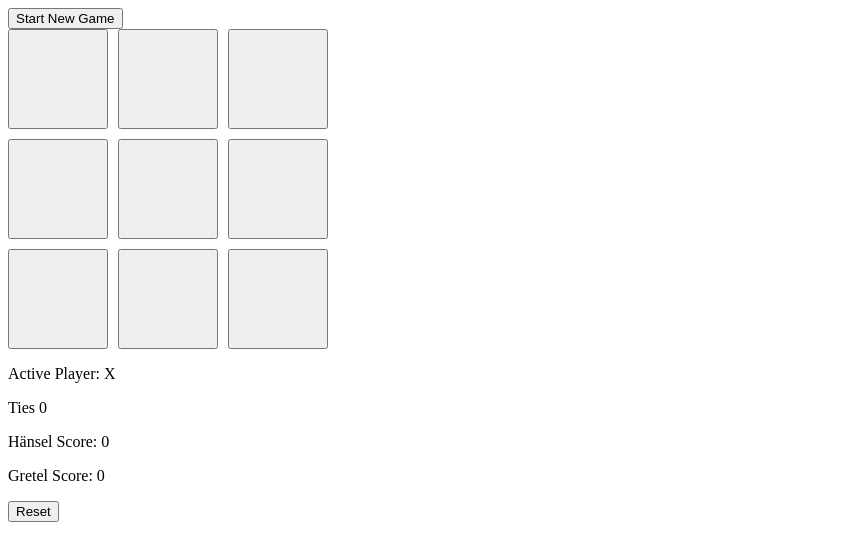
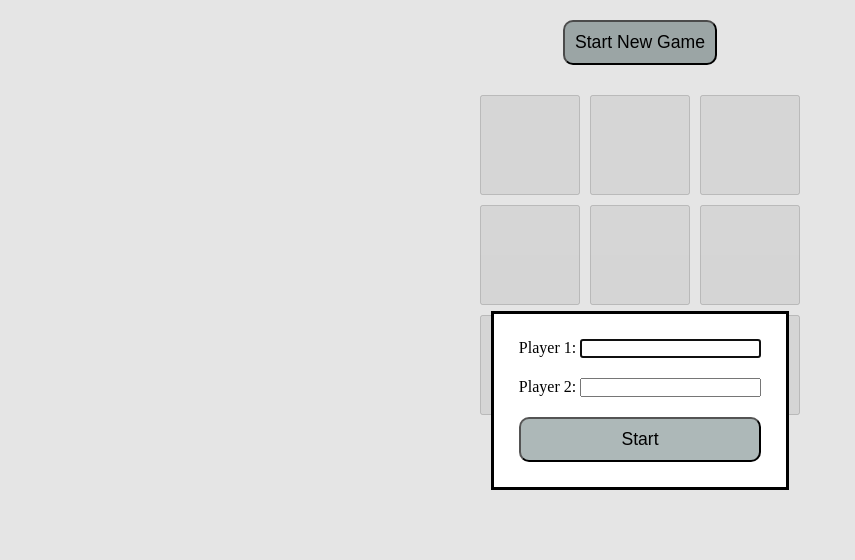
Before and after one commit to JustTizian/odin-tic-tac-toe, a plain HTML site: page index.html in a window 1280 px wide. Both pictures are taken after a click on the button "Start New Game". Shown: the whole page, without its empty margins (0-855 px from the left). Drawn offline with Linux system fonts and the light colour scheme.

Commit message:
Add name input form and polished UI

```diff
--- a/index.html
+++ b/index.html
@@ -10,7 +10,7 @@
 </head>
 
 <body>
-    <button class="start-button">Start New Game</button>
+    <button class="start-button ui-button">Start New Game</button>
     <div class="game-board-container">
 
     </div>
@@ -19,8 +19,20 @@
     <p class="score-display"></p>
     <p class="score-display"></p>
     <p class="score-display"></p>
-    <button class="reset-btn">Reset</button>
 
+    <button class="reset-btn ui-button">Next Round</button>
+
+    <dialog class="player-names-dialog">
+    <form action="" method="dialog" class="player-names-form">
+        <p>
+            <label for="player1name">Player 1: <input id="player1name" name="player1name" type="text"></label>
+        </p>
+        <p>
+            <label for="player2name">Player 2: <input id="player2name" name="player2name" type="text"></label>
+        </p>
+        <button class="ui-button">Start</button>
+    </form>
+    </dialog>
 
 </body>
 
--- a/script.js
+++ b/script.js
@@ -55,16 +55,18 @@ const Game = (() => {
     let ties = 0;
     let activePlayer = players[0];
 
-    function start() {
+    function start(name1, name2) {
         Board.reset()
-        UI.createBoard()
+        UI.renderBoard()
+        UI.reset()
 
         players.length = 0
         players.push(
-            player("Hänsel", "X"),
-            player("Gretel", "O"));
+            player(name1, "X"),
+            player(name2, "O"));
         activePlayer = players[0]
         ties = 0
+
         UI.updateScoreDisplay(players, ties)
         UI.updateStatusBar(`Active Player: ${activePlayer.marker}`)
 
@@ -78,7 +80,7 @@ const Game = (() => {
 
         const winner = getPlayerByMarker(Board.checkWin())
         if (winner) {
-            UI.updateStatusBar(`${winner.marker} won!`)
+            UI.updateStatusBar(`${winner.name} (${winner.marker}) won!`)
             winner.score++
             UI.updateScoreDisplay(players, ties)
             UI.boardLockControl(true)
@@ -96,11 +98,12 @@ const Game = (() => {
         }
 
         swapActivePlayer();
-        UI.updateStatusBar(`Active Player: ${activePlayer.marker}`)
+
     }
 
     function swapActivePlayer() {
         activePlayer = activePlayer === players[0] ? players[1] : players[0];
+        UI.updateStatusBar(`Active Player: ${activePlayer.marker}`);
     }
 
     function getPlayerByMarker(marker) {
@@ -133,6 +136,20 @@ const UI = (() => {
     const gameBoardCells = []
     const statusDisplay = $(".status-display")
     const scoreDisplays = $$(".score-display")
+    const playerNamesDialog = $(".player-names-dialog")
+    const playerNamesForm = $(".player-names-form")
+
+    playerNamesForm.addEventListener("submit", (e) => {
+        const names = e.currentTarget.elements
+        const name1 = names["player1name"].value || "Player 1"
+        const name2 = names["player2name"].value || "Player 2"
+
+        names["player1name"].value = ""
+        names["player2name"].value = ""
+
+        console.log(name1)
+        Game.start(name1, name2)
+    })
 
     gameBoardContainer.addEventListener("click", (e) => {
         const target = e.target.closest(".game-cell")
@@ -145,7 +162,7 @@ const UI = (() => {
     resetButton.addEventListener("click", Game.reset)
 
     const startButton = $(".start-button")
-    startButton.addEventListener("click", Game.start)
+    startButton.addEventListener("click", showPlayerNamesDialog)
 
     function $(query) {
         return document.querySelector(query)
@@ -164,6 +181,7 @@ const UI = (() => {
             const cell = document.createElement("button")
             cell.classList.add("game-cell")
             cell.dataset.number = i
+            cell.disabled = true
             gameBoardCells.push(cell)
             gameBoardContainer.appendChild(cell)
         }
@@ -184,8 +202,8 @@ const UI = (() => {
 
     function updateScoreDisplay(players, ties) {
         scoreDisplays[0].textContent = `Ties ${ties}`
-        scoreDisplays[1].textContent = `${players[0].name} Score: ${players[0].score}`
-        scoreDisplays[2].textContent = `${players[1].name} Score: ${players[1].score}`
+        scoreDisplays[1].textContent = `${players[0].name} (${players[0].marker}) Score: ${players[0].score}`
+        scoreDisplays[2].textContent = `${players[1].name} (${players[1].marker}) Score: ${players[1].score}`
     }
     function showResetButton(bool) {
         bool ? resetButton.style.display = "block" : resetButton.style.display = "none"
@@ -195,6 +213,10 @@ const UI = (() => {
         boardLockControl(false)
     }
 
+    function showPlayerNamesDialog(){
+        playerNamesDialog.showModal()
+    }
+
     return {
         createBoard,
         renderBoard,
@@ -202,6 +224,10 @@ const UI = (() => {
         showResetButton,
         reset,
         updateStatusBar,
-        updateScoreDisplay
+        updateScoreDisplay,
+        showPlayerNamesDialog
     }
 })()
+
+UI.createBoard()
+//Game.start()
--- a/styles.css
+++ b/styles.css
@@ -1,3 +1,18 @@
+*{
+    box-sizing: border-box;
+    padding: 0;
+    margin: 0;
+}
+
+body{
+    display: flex;
+    justify-content: center;
+    align-items: center;
+    flex-direction: column;
+    gap: 10px;
+}
+
+
 .game-board-container{
     display: grid;
     grid-template: repeat(3, 100px)/repeat(3, 100px);
@@ -5,5 +20,27 @@
 }
 
 .reset-btn{
-    display: block;
+    display: none;
 }
+
+.start-button{
+    margin: 20px
+}
+
+.player-names-dialog{
+    margin: auto;
+    padding: 25px;
+}
+
+.player-names-form{
+    display: flex;
+    flex-direction: column;
+    gap: 20px;
+}
+
+.ui-button{
+    font-size: 1.1rem;
+    padding: 10px;
+    background-color: rgb(173, 184, 184);
+    border-radius: 10px ;
+}
```
